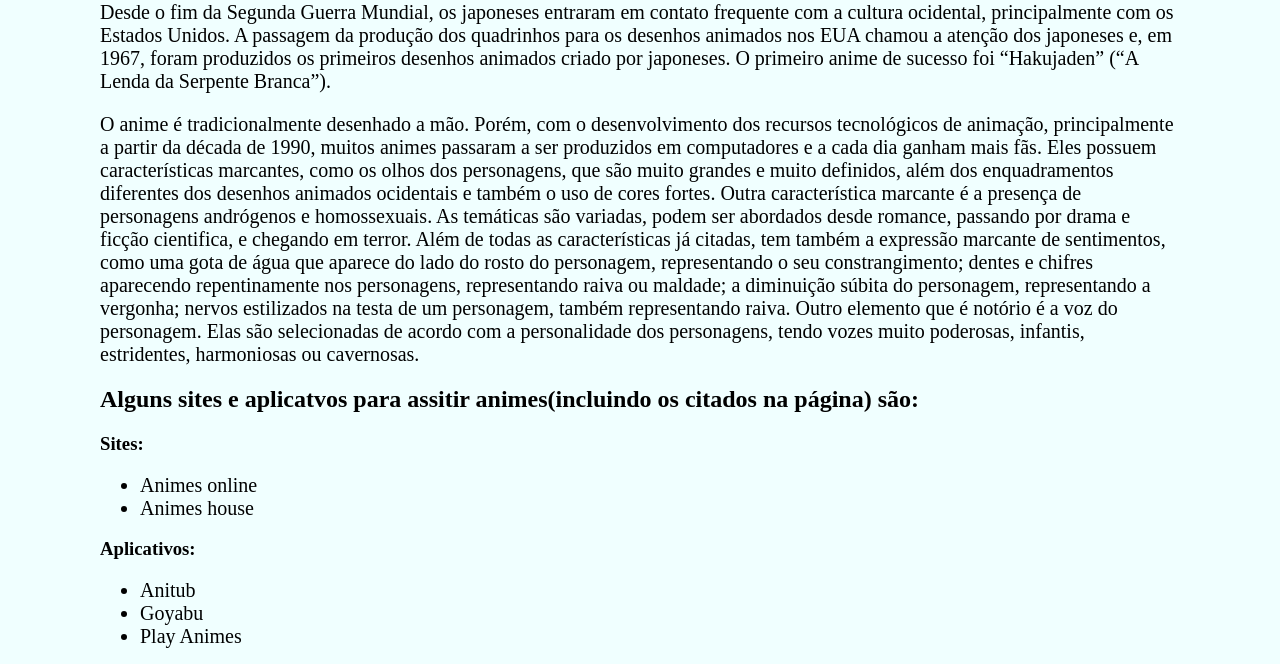
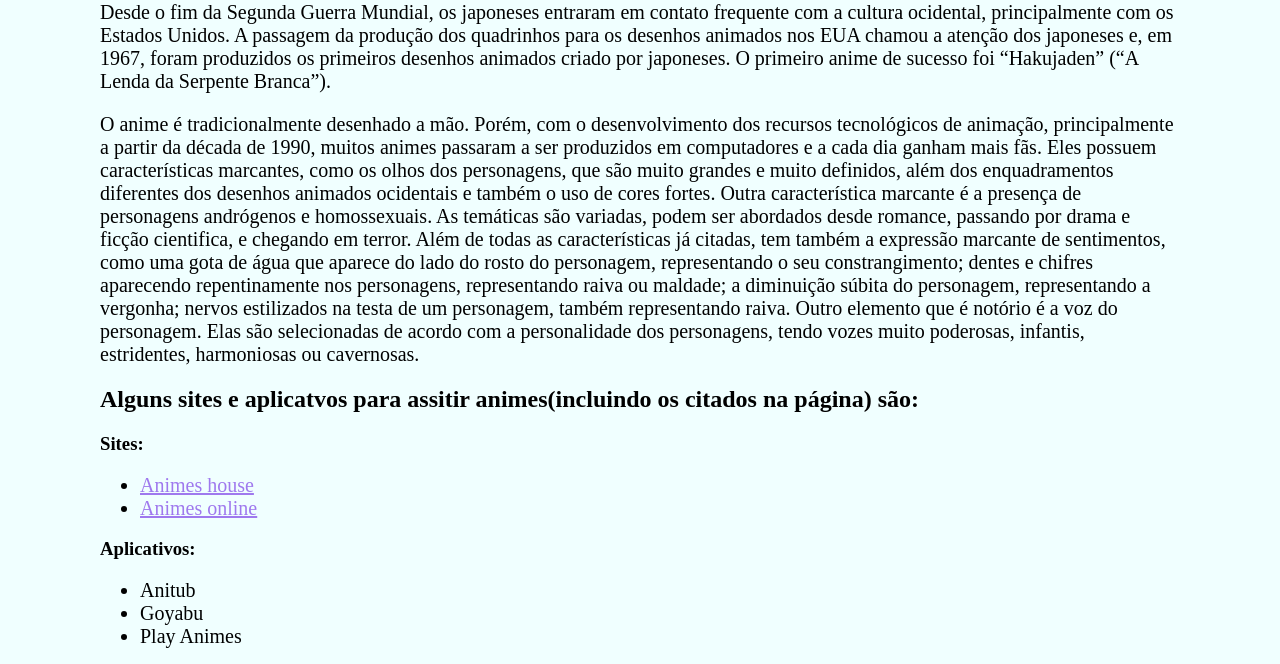
Before and after one commit to Luiz03LLL/Luiz03LLL.github.io, a plain HTML site: page animes/index.html in a window 1280 px wide. Shown: the part 238-902 px from the top of the page. Drawn offline with Linux system fonts and the light colour scheme.

Commit message:
links colocados

```diff
--- a/animes/index.html
+++ b/animes/index.html
@@ -39,8 +39,8 @@
             <h2>Alguns sites e aplicatvos para assitir animes(incluindo os citados na página) são:</h2>
             <h3>Sites:</h3>
             <ul>
-              <li>Animes online</li>
-              <li>Animes house</li>
+              <li> <a href="https://animeshouse.net/">Animes house</a></li>
+              <li> <a href="https://animesonline.cc/">Animes online</a></li>
             </ul>
             <h3>Aplicativos:</h3>
             <ul>
--- a/css/estilo.css
+++ b/css/estilo.css
@@ -46,7 +46,7 @@ button{
     font-size: 18px;
     border-color: #000000;
     border-radius: 10px;
-
+    font-family: 'Times New Roman', Times, serif;
 }
 a{
     color: #9F79EE;
```
